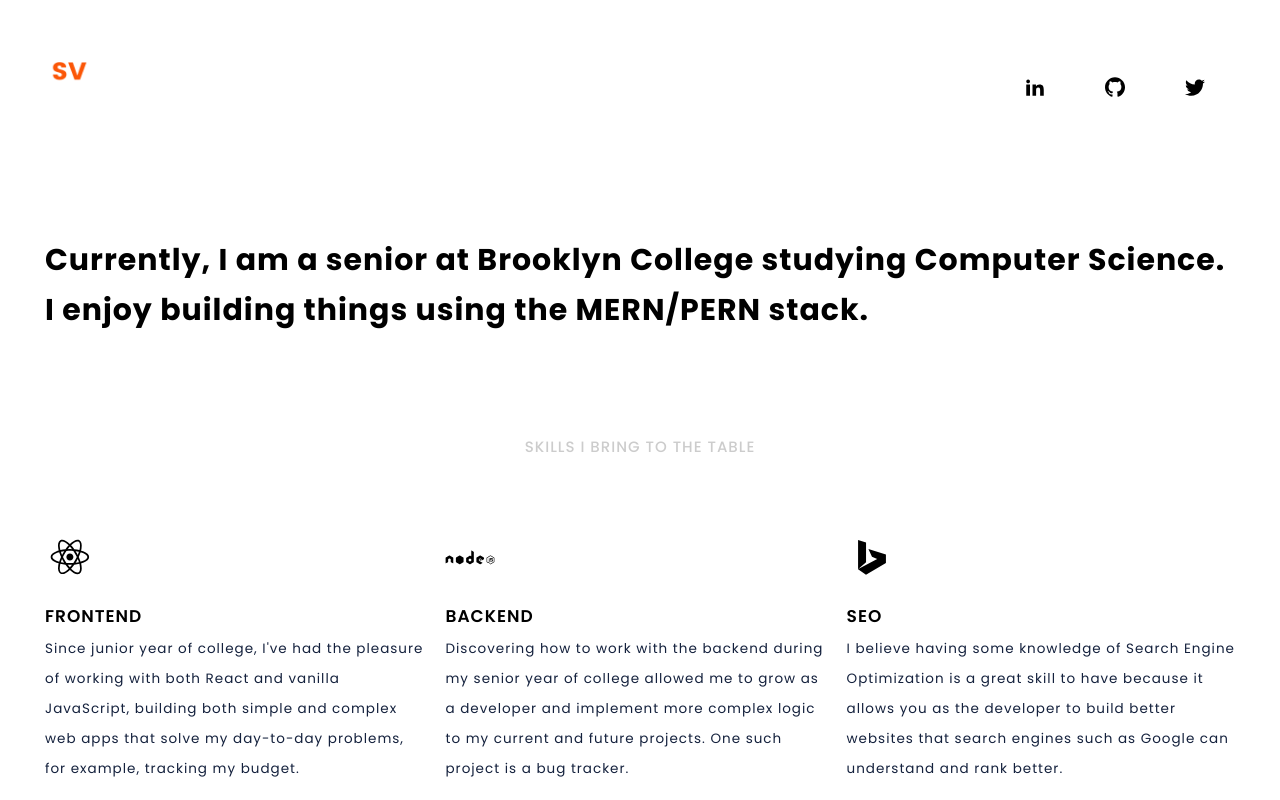
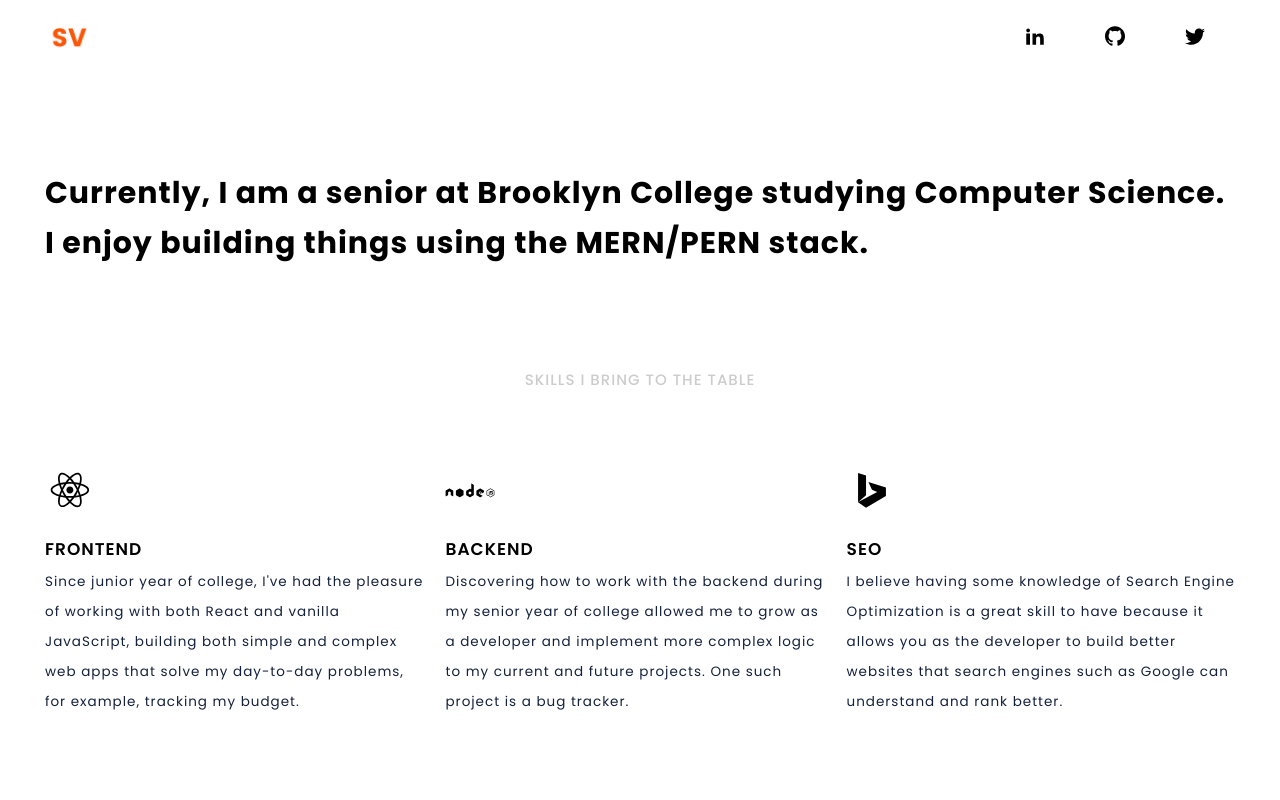
Before and after one commit to elisvcodes/portfolio, a Next.js app: page / in a window 1280 px wide. Shown: the top 800 px of the page. Built offline with nearby package versions, Linux system fonts and the light colour scheme.

Commit message:
fixed a minor style issue with the navbar

```diff
--- a/components/Navbar/navbar.module.css
+++ b/components/Navbar/navbar.module.css
@@ -42,10 +42,11 @@
         justify-content: flex-end;
         align-items: center;
         width:100%;
+        padding-top: 0;
     }
 
 
     .menu_icons {
-        margin: 3rem;
+        margin: 0 3rem;
     }
 }
```
